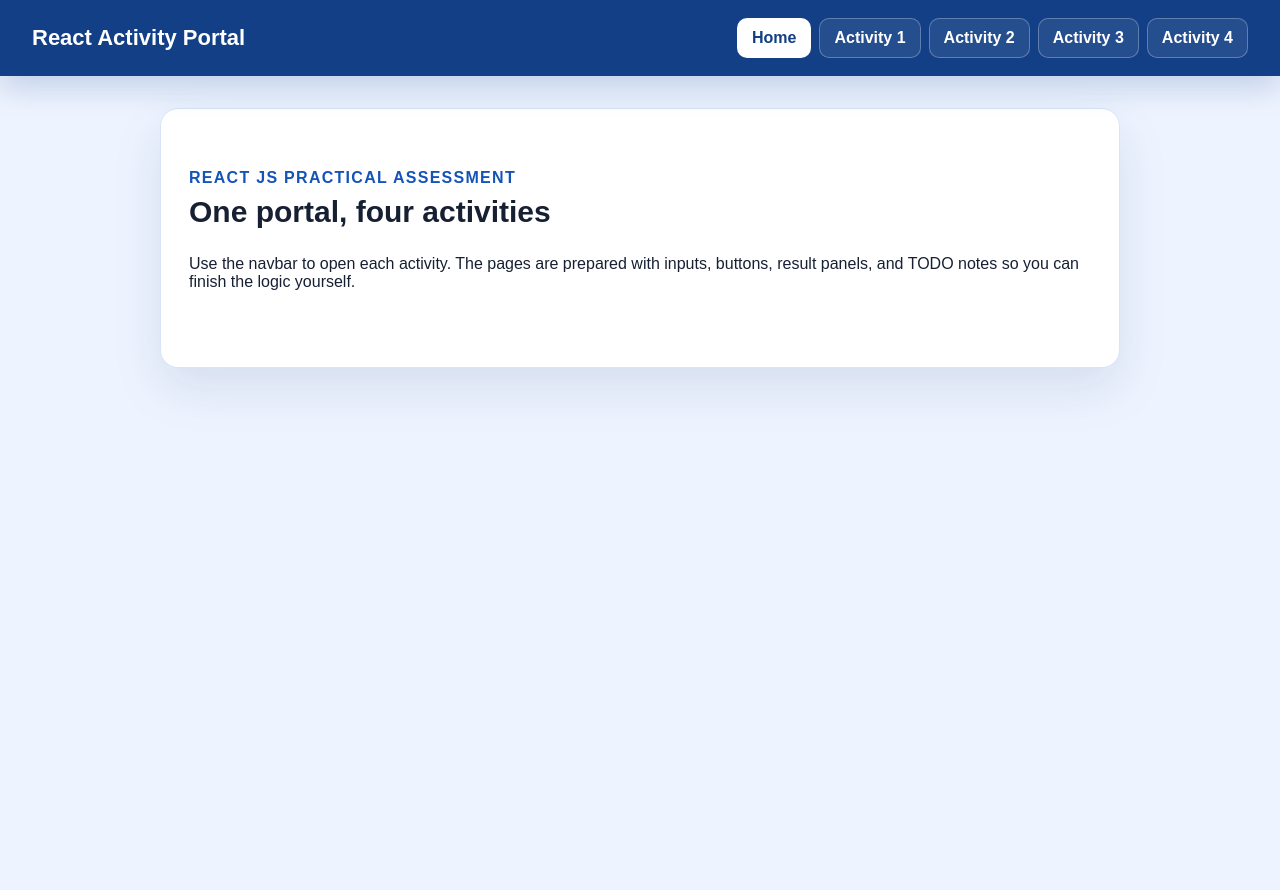
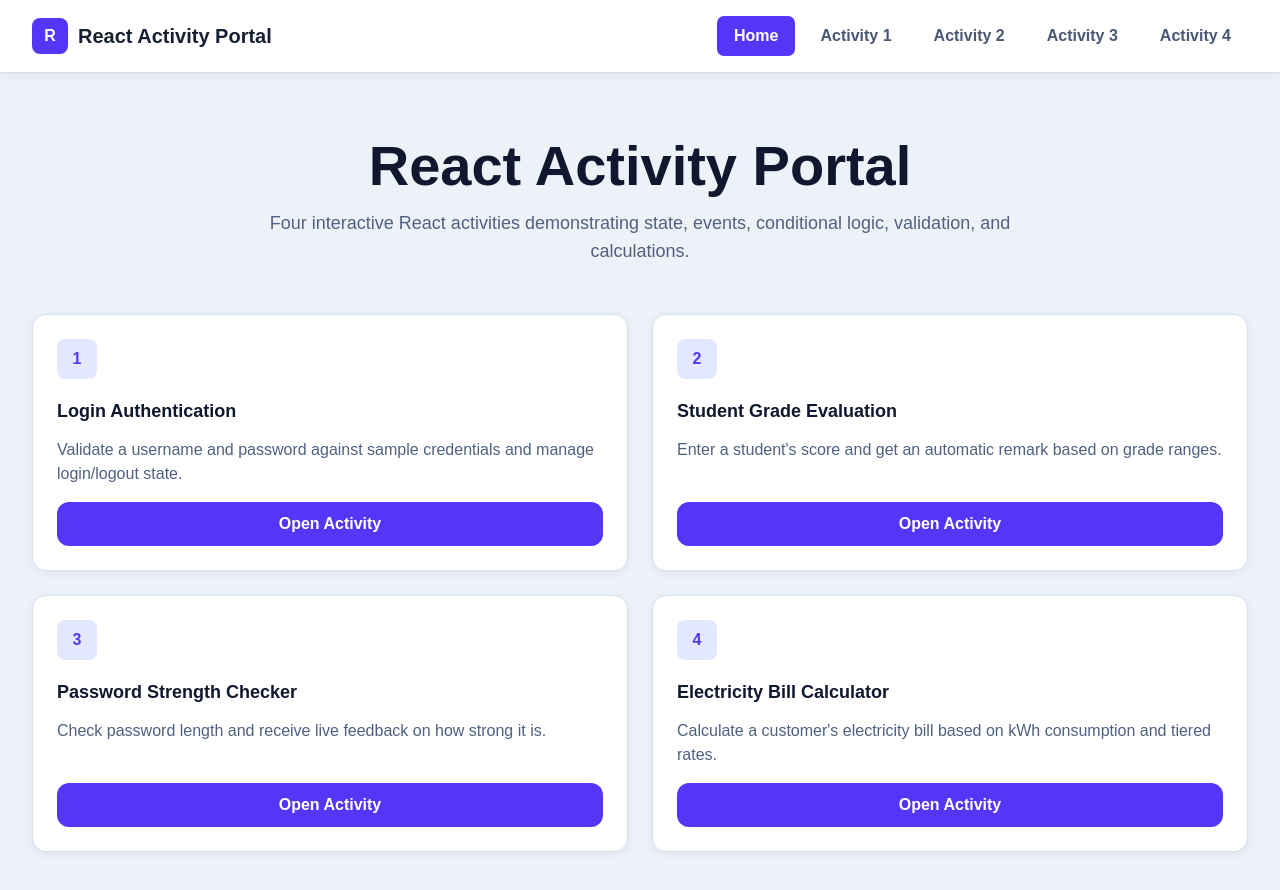
Before and after one commit to pogiko1345/Group-Activity, a React (Vite) app: page / in a window 1280 px wide. Shown: the top 890 px of the page. Before the commit the page ends 800 px from the top, so only its background shows below. Built offline with nearby package versions, Linux system fonts and the light colour scheme.

Commit message:
Update home portal design

```diff
--- a/src/App.jsx
+++ b/src/App.jsx
@@ -20,7 +20,7 @@
       return <ElectricityBill />;
     }
 
-    return <Home />;
+    return <Home setActivePage={setActivePage} />;
   }
 
   return (
--- a/src/components/Navbar.jsx
+++ b/src/components/Navbar.jsx
@@ -1,7 +1,10 @@
 function Navbar({ activePage, setActivePage }) {
   return (
     <header className="navbar">
-      <h1>React Activity Portal</h1>
+      <div className="brand">
+        <span>R</span>
+        <h1>React Activity Portal</h1>
+      </div>
 
       <nav>
         <button className={activePage === "home" ? "active" : ""} onClick={() => setActivePage("home")}>
--- a/src/pages/Home.jsx
+++ b/src/pages/Home.jsx
@@ -1,12 +1,43 @@
-function Home() {
+function Home({ setActivePage }) {
   return (
-    <section className="card hero-card">
-      <p className="eyebrow">React JS Practical Assessment</p>
-      <h2>One portal, four activities</h2>
-      <p>
-        Use the navbar to open each activity. The pages are prepared with inputs,
-        buttons, result panels, and TODO notes so you can finish the logic yourself.
-      </p>
+    <section className="home-page">
+      <div className="home-hero">
+        <h2>React Activity Portal</h2>
+        <p>
+          Four interactive React activities demonstrating state, events,
+          conditional logic, validation, and calculations.
+        </p>
+      </div>
+
+      <div className="activity-grid">
+        <article className="activity-card">
+          <span className="activity-number">1</span>
+          <h3>Login Authentication</h3>
+          <p>Validate a username and password against sample credentials and manage login/logout state.</p>
+          <button type="button" onClick={() => setActivePage("login")}>Open Activity</button>
+        </article>
+
+        <article className="activity-card">
+          <span className="activity-number">2</span>
+          <h3>Student Grade Evaluation</h3>
+          <p>Enter a student's score and get an automatic remark based on grade ranges.</p>
+          <button type="button" onClick={() => setActivePage("grades")}>Open Activity</button>
+        </article>
+
+        <article className="activity-card">
+          <span className="activity-number">3</span>
+          <h3>Password Strength Checker</h3>
+          <p>Check password length and receive live feedback on how strong it is.</p>
+          <button type="button" onClick={() => setActivePage("password")}>Open Activity</button>
+        </article>
+
+        <article className="activity-card">
+          <span className="activity-number">4</span>
+          <h3>Electricity Bill Calculator</h3>
+          <p>Calculate a customer's electricity bill based on kWh consumption and tiered rates.</p>
+          <button type="button" onClick={() => setActivePage("electricity")}>Open Activity</button>
+        </article>
+      </div>
     </section>
   );
 }
--- a/src/styles.css
+++ b/src/styles.css
@@ -5,8 +5,8 @@
 body {
   margin: 0;
   font-family: Arial, sans-serif;
-  color: #172033;
-  background: #eef4ff;
+  color: #10182f;
+  background: #edf2f9;
 }
 
 button,
@@ -26,15 +26,34 @@
   align-items: center;
   justify-content: space-between;
   gap: 20px;
-  padding: 18px 32px;
-  background: #123f85;
-  color: white;
-  box-shadow: 0 12px 30px rgba(18, 63, 133, 0.2);
+  padding: 16px max(24px, calc((100vw - 1216px) / 2));
+  background: #ffffff;
+  color: #172033;
+  border-bottom: 1px solid #d9e1ed;
+  box-shadow: 0 2px 10px rgba(40, 55, 90, 0.08);
 }
 
 .navbar h1 {
   margin: 0;
-  font-size: 22px;
+  font-size: 20px;
+}
+
+.brand {
+  display: flex;
+  align-items: center;
+  gap: 10px;
+  min-width: max-content;
+}
+
+.brand span {
+  display: grid;
+  place-items: center;
+  width: 36px;
+  height: 36px;
+  border-radius: 8px;
+  color: white;
+  background: #5635f6;
+  font-weight: 800;
 }
 
 .navbar nav {
@@ -44,23 +63,24 @@
 }
 
 .navbar button {
-  border: 1px solid rgba(255, 255, 255, 0.28);
-  border-radius: 10px;
-  padding: 10px 14px;
-  color: white;
-  background: rgba(255, 255, 255, 0.08);
+  border: 0;
+  border-radius: 7px;
+  padding: 11px 17px;
+  color: #4a5874;
+  background: transparent;
   cursor: pointer;
 }
 
 .navbar button.active,
 .navbar button:hover {
-  background: white;
-  color: #123f85;
+  background: #5635f6;
+  color: white;
 }
 
 .page-shell {
-  width: min(960px, calc(100% - 32px));
-  margin: 32px auto;
+  width: min(1216px, calc(100% - 40px));
+  margin: 0 auto;
+  padding: 64px 0 80px;
 }
 
 .card {
@@ -118,13 +138,84 @@
   padding: 13px 18px;
   font-weight: 700;
   color: white;
-  background: #1454b8;
+  background: #5635f6;
   cursor: pointer;
 }
 
 button.secondary {
-  color: #1454b8;
-  background: #e8f1ff;
+  color: #5635f6;
+  background: #eeebff;
+}
+
+.home-page {
+  display: grid;
+  gap: 48px;
+}
+
+.home-hero {
+  max-width: 760px;
+  margin: 0 auto;
+  text-align: center;
+}
+
+.home-hero h2 {
+  margin-bottom: 14px;
+  font-size: clamp(38px, 5vw, 56px);
+  line-height: 1.05;
+}
+
+.home-hero p {
+  margin: 0;
+  color: #51617e;
+  font-size: 18px;
+  line-height: 1.55;
+}
+
+.activity-grid {
+  display: grid;
+  grid-template-columns: repeat(2, minmax(0, 1fr));
+  gap: 24px;
+}
+
+.activity-card {
+  display: grid;
+  min-height: 240px;
+  gap: 16px;
+  align-content: start;
+  padding: 24px;
+  border: 1px solid #d9e1ed;
+  border-radius: 14px;
+  background: #ffffff;
+  box-shadow: 0 2px 8px rgba(35, 47, 74, 0.08);
+}
+
+.activity-number {
+  display: grid;
+  place-items: center;
+  width: 40px;
+  height: 40px;
+  border-radius: 8px;
+  color: #5635f6;
+  background: #e4e8ff;
+  font-weight: 800;
+}
+
+.activity-card h3 {
+  margin: 6px 0 0;
+  font-size: 18px;
+}
+
+.activity-card p {
+  min-height: 48px;
+  margin: 0;
+  color: #4f6080;
+  line-height: 1.5;
+}
+
+.activity-card button {
+  align-self: end;
+  width: 100%;
+  margin-top: auto;
 }
 
 .button-row {
@@ -178,4 +269,17 @@
   h2 {
     font-size: 24px;
   }
+
+  .page-shell {
+    width: min(100% - 28px, 1216px);
+    padding: 36px 0 56px;
+  }
+
+  .home-hero h2 {
+    font-size: 34px;
+  }
+
+  .activity-grid {
+    grid-template-columns: 1fr;
+  }
 }
```
